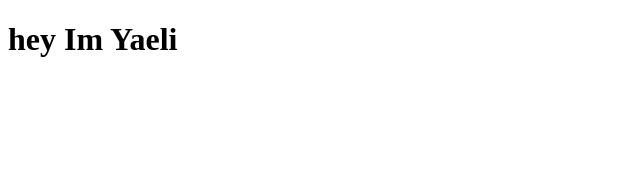
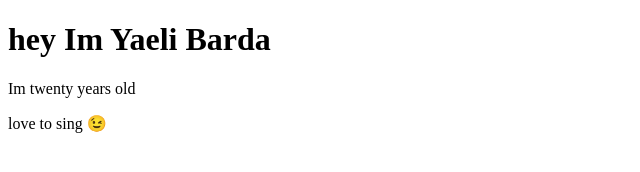
Before and after one commit to ElkiGit/branchGit, a plain HTML site: page yaeli.html in a window 1280 px wide. Shown: the whole page, without its empty margins (0-640 px from the left). Drawn offline with Linux system fonts and the light colour scheme.

Commit message:
add details to yaeli.html

```diff
--- a/yaeli.html
+++ b/yaeli.html
@@ -6,7 +6,8 @@
     <title>Document</title>
 </head>
 <body>
-    <h1>hey Im Yaeli</h1>
-
+    <h1>hey Im Yaeli Barda</h1>
+    <p>Im twenty years old</p>
+    <p>love to sing 😉</p>
 </body>
 </html>
```
